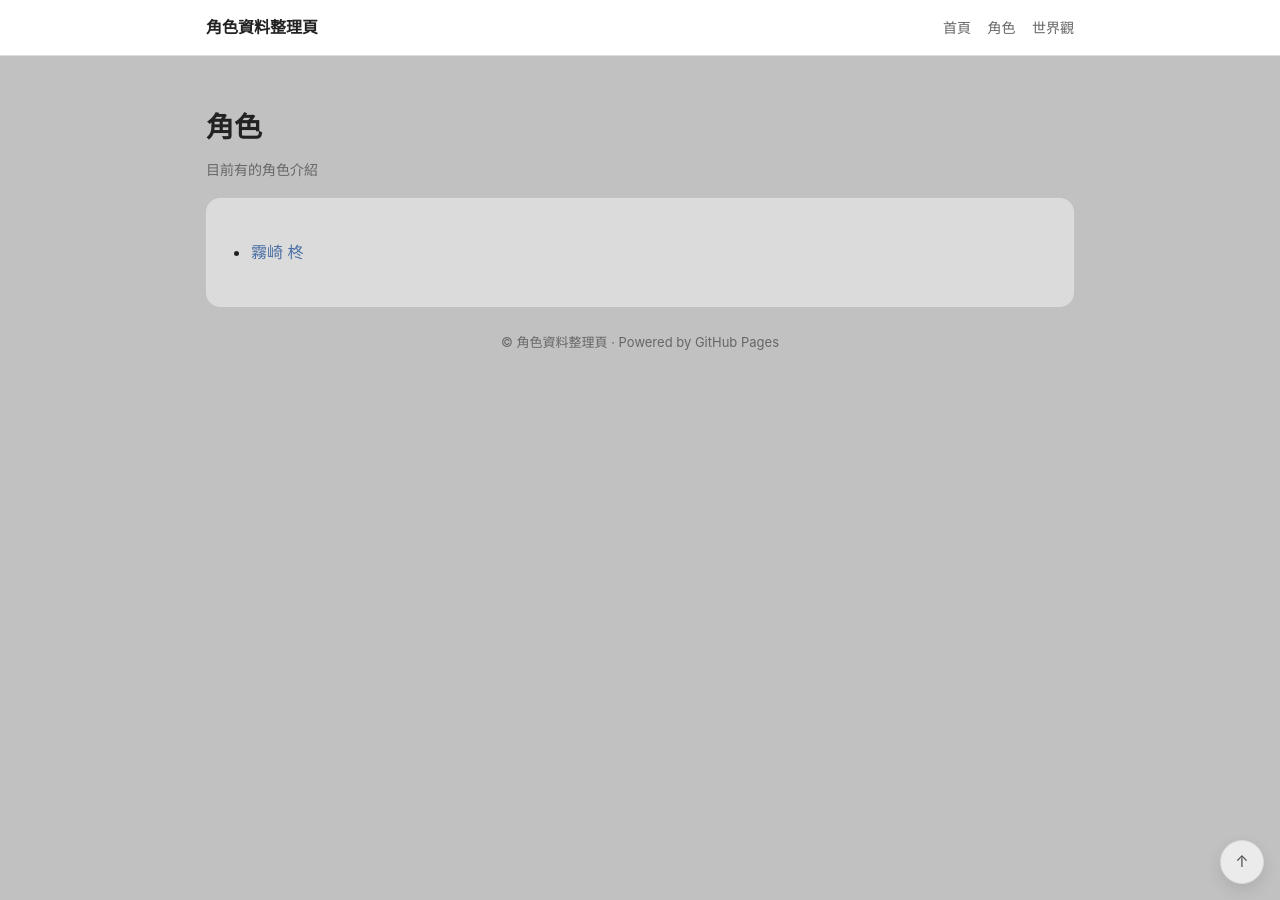
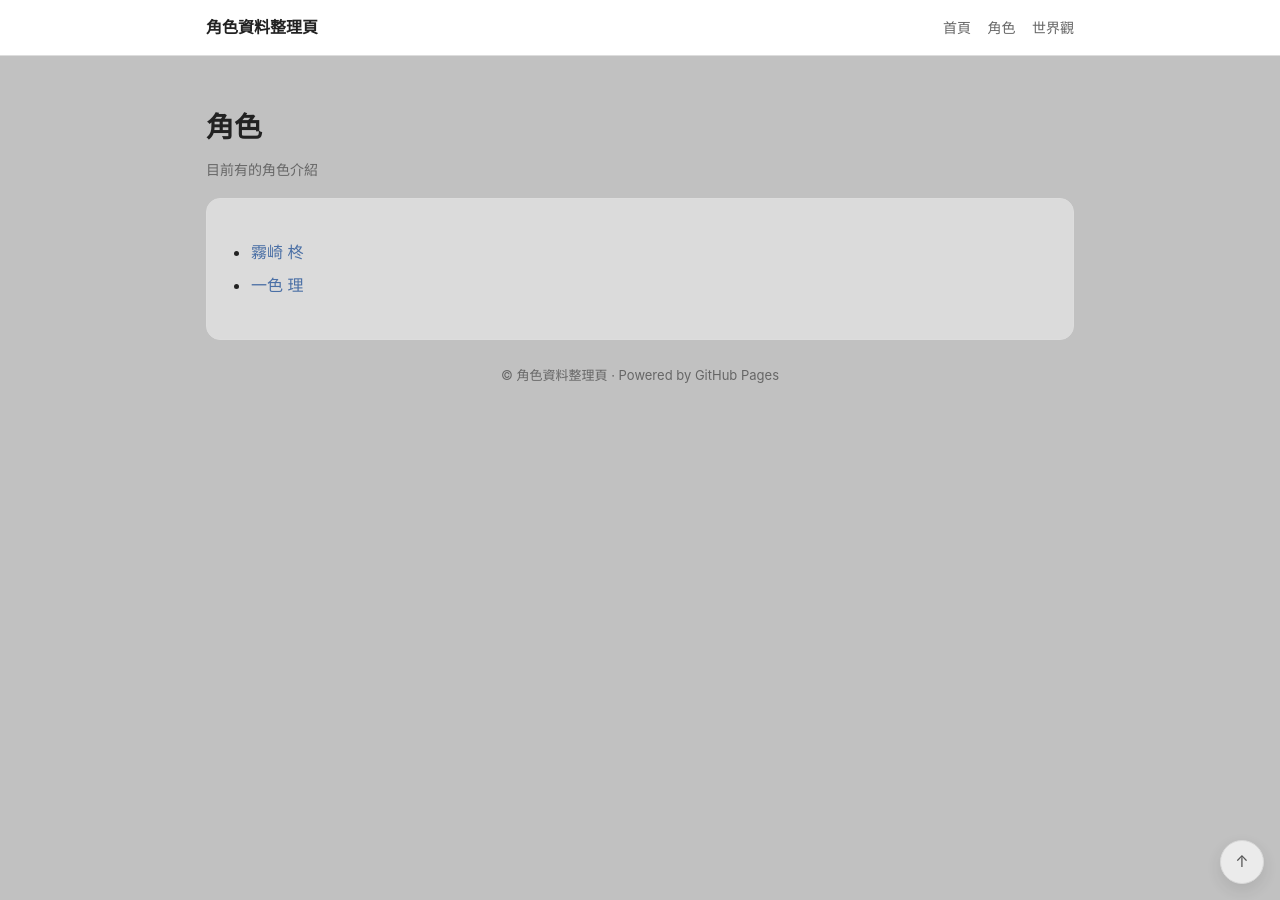
Before and after one commit to yoyoseal/char-archive, a Jekyll site: the page built from characters/index.md, in a window 1280 px wide. Built offline with Jekyll 4.4.1, drawn with Linux system fonts in a browser that asks for light colours.

Commit message:
Update index.md

```diff
--- a/characters/index.md
+++ b/characters/index.md
@@ -4,3 +4,4 @@ subtitle: 目前有的角色介紹
 ---
 
 - [霧崎 柊](/char-archive/characters/hiiragi/)
+- [一色 理](/char-archive/characters/isshiki/)
```
